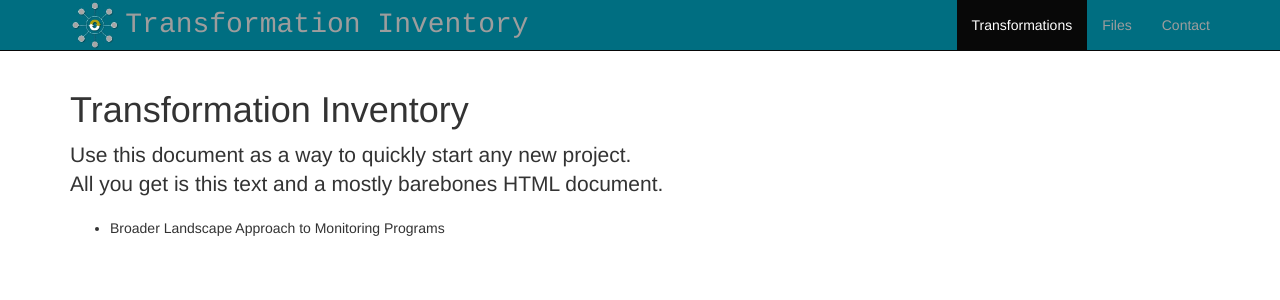
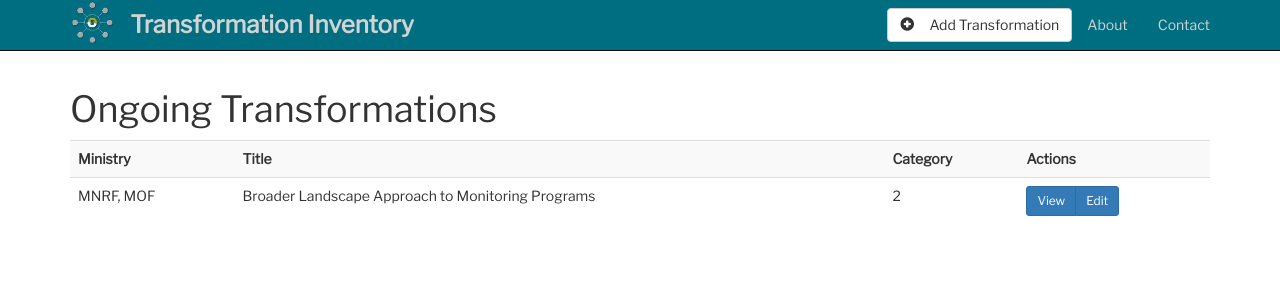
Before and after one commit to pkugelmass/tinventory, a Django app: template templates/transformations/index.html in a window 1280 px wide. Shown: the top 300 px of the page. Run offline with Django 3.2, Linux system fonts and the light colour scheme; the template is opened without the code that fills it: values that come from a table or form of the project are taken from there, others are empty; data comes from the database, SQL or seed files in the repository; both versions use the stored data as it was after the commit; some libraries are stand-ins or nearby versions.

Commit message:
Implemented transformation list and detail page

```diff
--- a/static/transformations/style.css
+++ b/static/transformations/style.css
@@ -1,16 +1,34 @@
 body {
   padding-top: 70px;
+  font-family: 'Libre Franklin', sans-serif;
 }
 
 .navbar-inverse {
   background-color: #006E81;
 }
 
-.fit-please {
-  padding-right:5px;
+.navbar-inverse .navbar-brand {
+    color: lightgray;
+    font-size: 18pt;
+    font-weight:800;
 }
 
-.navbar-brand {
-  font-family:courier;
-  font-size:200%;
+.navbar-inverse .navbar-brand a:hover {
+    color: white;
+    font-size: 18pt;
 }
+
+.fit-please {
+  padding: 0 15px 0 0;
+  display:inline-block;
+}
+
+/* Adjust Menu colors - Normal */
+.navbar .nav > li > a, .navbar .nav > li > a:first-letter {
+color:          lightgray;
+text-shadow:    none;
+}
+/* Adjust Menu colors - Hover */
+.navbar .nav > li > a:hover, .navbar .nav > li > a:hover:first-letter {
+color:          white;
+text-shadow:    none;
--- /dev/null
+++ b/templates/base.html
@@ -0,0 +1,69 @@
+{% load staticfiles %}
+
+<!DOCTYPE html>
+<html lang="en">
+  <head>
+    <meta charset="utf-8">
+    <meta http-equiv="X-UA-Compatible" content="IE=edge">
+    <meta name="viewport" content="width=device-width, initial-scale=1">
+    <!-- The above 3 meta tags *must* come first in the head; any other head content must come *after* these tags -->
+    <meta name="description" content="">
+    <meta name="author" content="">
+    <link rel="icon" href="#">
+
+    <title>{% block title %} {% endblock %}</title>
+
+    <link href="https://fonts.googleapis.com/css?family=Libre+Franklin" rel="stylesheet">
+    <link rel="stylesheet" href="https://maxcdn.bootstrapcdn.com/bootstrap/3.3.7/css/bootstrap.min.css" integrity="sha384-BVYiiSIFeK1dGmJRAkycuHAHRg32OmUcww7on3RYdg4Va+PmSTsz/K68vbdEjh4u" crossorigin="anonymous">
+    <link rel="stylesheet" type="text/css" href="{% static 'transformations/style.css' %}">
+
+
+   </head>
+
+  <body>
+
+    <nav class="navbar navbar-inverse navbar-fixed-top">
+      <div class="container">
+        <div class="navbar-header">
+          <button type="button" class="navbar-toggle collapsed" data-toggle="collapse" data-target="#navbar" aria-expanded="false" aria-controls="navbar">
+            <span class="sr-only">Toggle navigation</span>
+            <span class="icon-bar"></span>
+            <span class="icon-bar"></span>
+            <span class="icon-bar"></span>
+          </button>
+           <img height=45px class="fit-please align-middle pull-left" src="{% static 'transformations/images/T_Hub_Logo.jpg' %}">
+          <a class="navbar-brand" href="{% url 'index' %}">Transformation Inventory</a>
+        </div>
+        <div id="navbar" class="collapse navbar-collapse">
+          <ul class="nav navbar-nav navbar-right">
+            <li>
+                <p class="navbar-btn">
+                    <a href="#" class="btn btn-default"><span class="glyphicon glyphicon-plus-sign fit-please"></span>Add Transformation</a>
+                </p>
+            </li>
+            <li><a href="#about">About</a></li>
+            <li><a href="#contact">Contact</a></li>
+          </ul>
+        </div><!--/.nav-collapse -->
+      </div>
+    </nav>
+
+    <div class="container">
+
+        {% block content %}
+        {% endblock %}
+
+    </div>
+
+
+
+    <!-- Bootstrap core JavaScript
+    ================================================== -->
+    <!-- Placed at the end of the document so the pages load faster -->
+    <script src="https://ajax.googleapis.com/ajax/libs/jquery/1.12.4/jquery.min.js"></script>
+    <script>window.jQuery || document.write('<script src="../../assets/js/vendor/jquery.min.js"><\/script>')</script>
+    <script src="//maxcdn.bootstrapcdn.com/bootstrap/3.3.2/js/bootstrap.min.js"></script>
+    <!-- IE10 viewport hack for Surface/desktop Windows 8 bug -->
+    <!--<script src="../../assets/js/ie10-viewport-bug-workaround.js"></script>-->
+  </body>
+</html>
--- a/templates/transformations/index.html
+++ b/templates/transformations/index.html
@@ -1,71 +1,34 @@
-{% load staticfiles %}
+{% extends "base.html" %}
 
-<!DOCTYPE html>
-<html lang="en">
-  <head>
-    <meta charset="utf-8">
-    <meta http-equiv="X-UA-Compatible" content="IE=edge">
-    <meta name="viewport" content="width=device-width, initial-scale=1">
-    <!-- The above 3 meta tags *must* come first in the head; any other head content must come *after* these tags -->
-    <meta name="description" content="">
-    <meta name="author" content="">
-    <link rel="icon" href="#">
+{% block title %}Transformation Inventory{% endblock %}
 
-    <title>Starter Template for Bootstrap</title>
+{% block content %}
 
+     <h1>Ongoing Transformations</h1>
+     <div class="table-responsive">
+          <table class="table table-striped table-hover align-middle">
+               <tbody>
+               <tr>
+                    <th>Ministry</th>
+                    <th>Title</th>
+                    <th>Category</th>
+                    <th>Actions</th>
+               </tr>
+               {% for transformation in transformation_list %}
+               <tr>
+                    <td>{{ transformation.ministry.all|join:", " }}</td>
+                    <td>{{ transformation.title }}</td>
+                    <td>{{ transformation.get_category_display }}</td>
+                    <td>
+                         <div class="btn-group btn-group-sm">
+                              <a href="{% url 'transformation-detail' transformation.pk %}" class="btn btn-primary">View</a>
+                              <button type="button" class="btn btn-primary">Edit</button>
+                         </div>
+                    </td>
+               </tr>
+               {% endfor %}
+               </tbody>
+          </table>
+     </div>
 
-    <link rel="stylesheet" href="https://maxcdn.bootstrapcdn.com/bootstrap/3.3.7/css/bootstrap.min.css" integrity="sha384-BVYiiSIFeK1dGmJRAkycuHAHRg32OmUcww7on3RYdg4Va+PmSTsz/K68vbdEjh4u" crossorigin="anonymous">
-    <link rel="stylesheet" type="text/css" href="{% static 'transformations/style.css' %}">
-
-   </head>
-
-  <body>
-
-    <nav class="navbar navbar-inverse navbar-fixed-top">
-      <div class="container">
-        <div class="navbar-header">
-          <button type="button" class="navbar-toggle collapsed" data-toggle="collapse" data-target="#navbar" aria-expanded="false" aria-controls="navbar">
-            <span class="sr-only">Toggle navigation</span>
-            <span class="icon-bar"></span>
-            <span class="icon-bar"></span>
-            <span class="icon-bar"></span>
-          </button>
-          <a href="#" class="navbar-left" height><img height=50px class="fit-please" src="{% static 'transformations/images/T_Hub_Logo.jpg' %}"></a>
-          <a class="navbar-brand" href="#">Transformation Inventory</a>
-        </div>
-        <div id="navbar" class="collapse navbar-collapse">
-          <ul class="nav navbar-nav navbar-right">
-            <li class="active"><a href="#">Transformations</a></li>
-            <li><a href="#about">Files</a></li>
-            <li><a href="#contact">Contact</a></li>
-          </ul>
-        </div><!--/.nav-collapse -->
-      </div>
-    </nav>
-
-    <div class="container">
-
-      <div class="starter-template">
-        <h1>Transformation Inventory</h1>
-        <p class="lead">Use this document as a way to quickly start any new project.<br> All you get is this text and a mostly barebones HTML document.</p>
-        <ul>
-          {% for t in tlist %}
-            <li>{{t}}</li>
-          {% endfor %}
-        </ul>
-      </div>
-
-    </div>
-
-
-
-    <!-- Bootstrap core JavaScript
-    ================================================== -->
-    <!-- Placed at the end of the document so the pages load faster -->
-    <script src="https://ajax.googleapis.com/ajax/libs/jquery/1.12.4/jquery.min.js"></script>
-    <script>window.jQuery || document.write('<script src="../../assets/js/vendor/jquery.min.js"><\/script>')</script>
-    <script src="//maxcdn.bootstrapcdn.com/bootstrap/3.3.2/js/bootstrap.min.js"></script>
-    <!-- IE10 viewport hack for Surface/desktop Windows 8 bug -->
-    <!--<script src="../../assets/js/ie10-viewport-bug-workaround.js"></script>-->
-  </body>
-</html>
+{% endblock %}
--- a/tinventory/urls.py
+++ b/tinventory/urls.py
@@ -16,8 +16,10 @@ Including another URLconf
 """
 from django.conf.urls import url, include
 from django.contrib import admin
+from django.http import HttpResponseRedirect
 
 urlpatterns = [
     url(r'^admin/', admin.site.urls),
-    url(r'^$', include('transformations.urls')),
+    url(r'^$', lambda r: HttpResponseRedirect('transformations/')),
+    url(r'^transformations/', include('transformations.urls')),
 ]
--- a/transformations/models.py
+++ b/transformations/models.py
@@ -3,15 +3,28 @@ from django.db import models
 class Transformation(models.Model):
      title = models.CharField(max_length=100)
      ministry = models.ManyToManyField('Ministry')
-     description = models.TextField()
+     description = models.TextField("High-Level Description")
+     problem = models.TextField("What problem is it trying to solve?", null=True)
+     specific_orgs = models.CharField("Which specific or other organizations?", max_length=240, null=True)
+     primary_contact = models.CharField("Primary Contact", max_length=100, null=True)
 
      CATEGORIES = (
-          (1, 'Structure/Process'),
-          (2, 'Strategy/Policy'),
-          (3, 'Service Delivery'),
-          )
+     (1, 'Structure/Process'),
+     (2, 'Strategy/Policy'),
+     (3, 'Service Delivery'),
+     )
+
+     STATUSES = (
+     (1, 'Defining Direction'),
+     (2, 'Design Stage'),
+     (3, 'Implementation'),
+     )
 
      category = models.CharField(max_length=20, choices=CATEGORIES, blank=True)
+     status = models.CharField(max_length=20, choices=STATUSES, blank=True)
+
+
+
 
      def __str__(self):
           return self.title
--- a/transformations/urls.py
+++ b/transformations/urls.py
@@ -2,5 +2,6 @@ from django.conf.urls import url
 from . import views
 
 urlpatterns = [
-     url(r'^$', views.index, name='index'),
+     url(r'^$', views.IndexView.as_view(), name='index'),
+     url(r'view/(?P<pk>\d+)$', views.TransformationDetail.as_view(), name='transformation-detail'),
      ]
```
Also changed, not shown: templates/transformations/transformation_detail.html (added, +52 -0 lines), transformations/views.py (+7 -3 lines), db.sqlite3, transformations/migrations/0003_auto_20170728_2033.py (added), transformations/migrations/0004_transformation_primary_contact.py (added).
